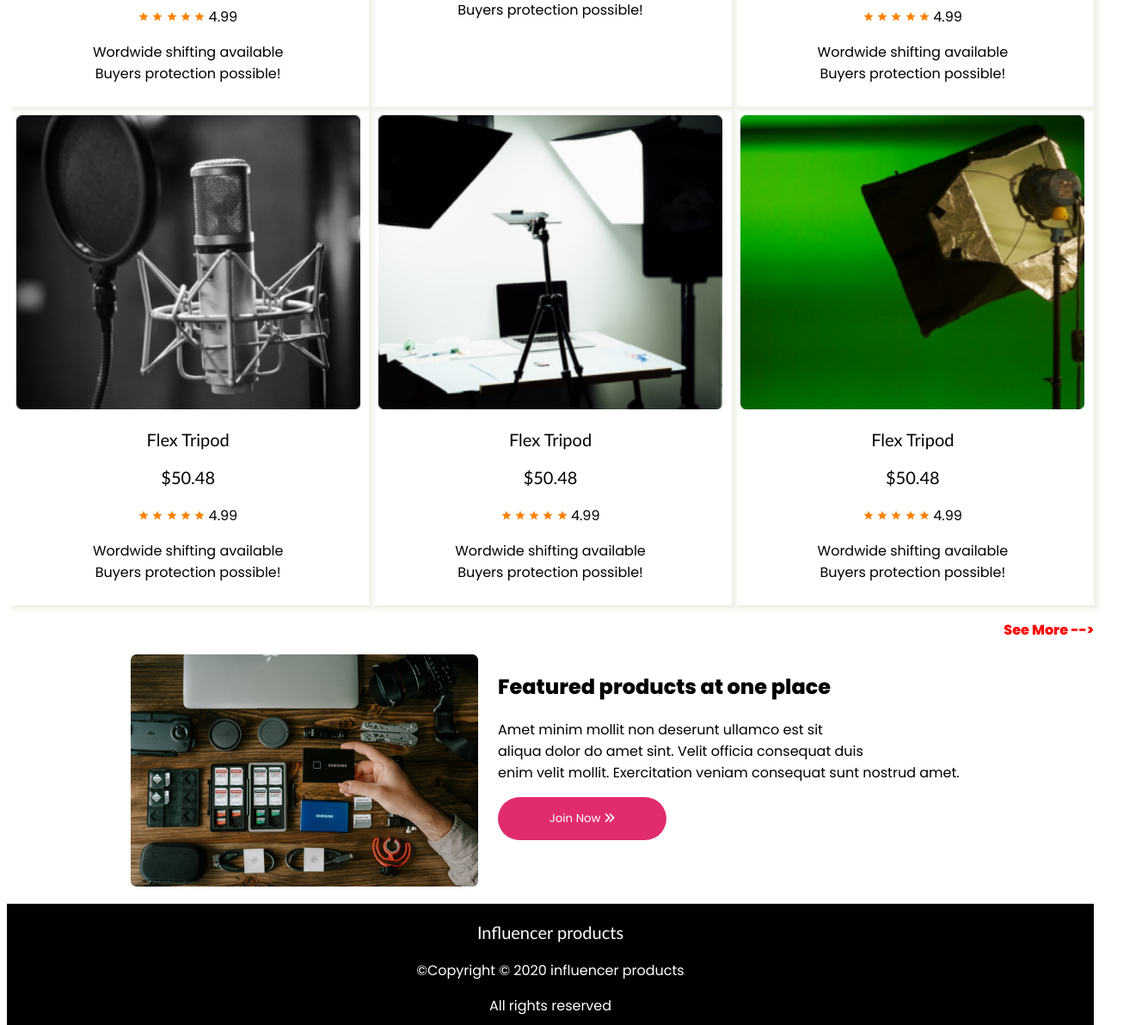
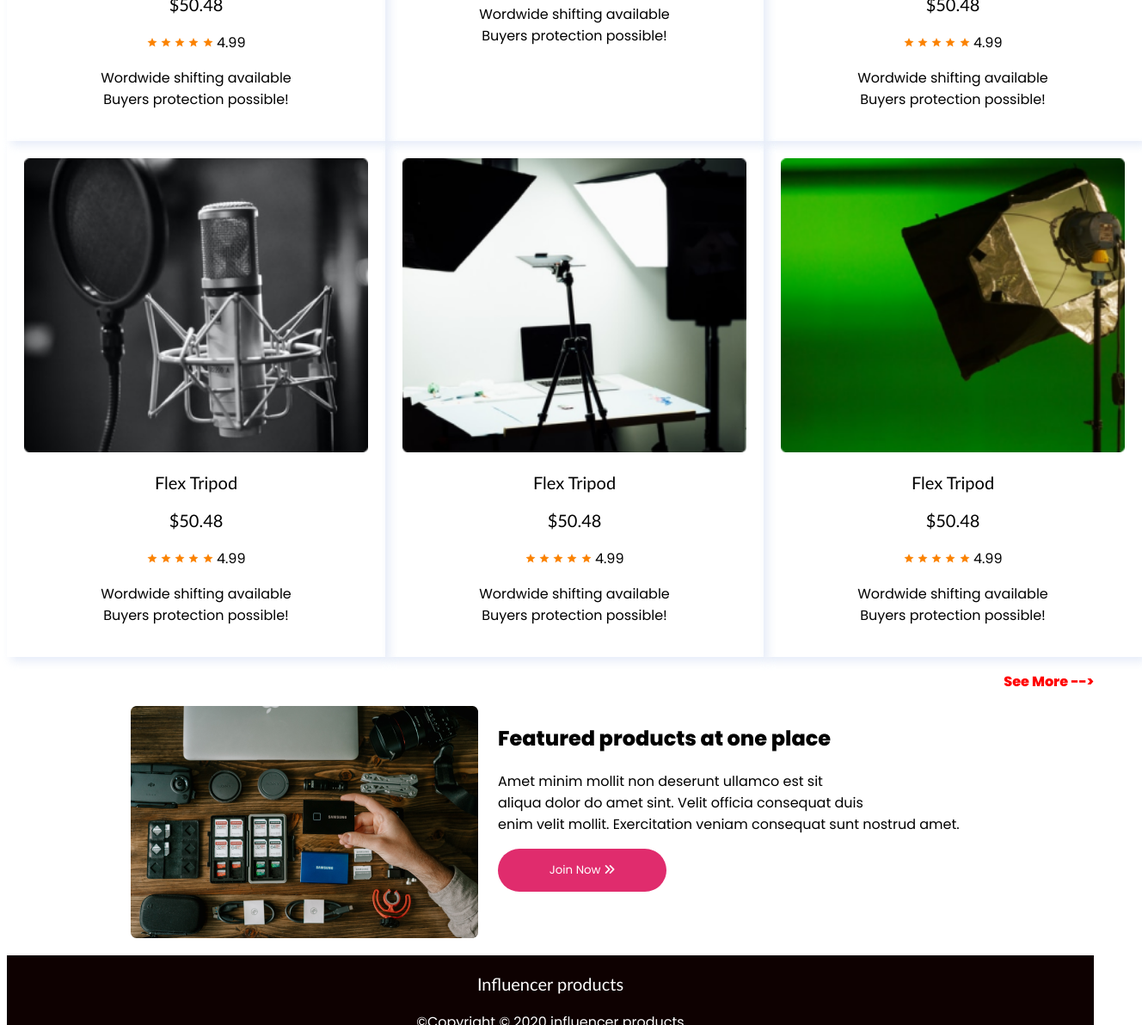
Before and after one commit to hafizit0754/influencer-gear-1, a plain HTML site: page index.html in a window 1280 px wide. Shown: the part 2030-3222 px from the top of the page at 86% size, 1328 px wide, since content can reach past the window. Drawn offline with Linux system fonts and the light colour scheme.

Commit message:
finalaaa

```diff
--- a/style.css
+++ b/style.css
@@ -16,7 +16,9 @@
     width: 24px;
     height: 24px;
 }
-
+.icon:hover{
+    cursor: pointer;
+}
 nav {
     display: flex;
     justify-content: space-between;
@@ -117,8 +119,8 @@ li:hover{
 }
 
 .card-container>div {
-    box-shadow: 5px 5px 5px rgb(237, 241, 230);
-    padding: 10px;
+    box-shadow: 5px 5px 10px rgba(179, 196, 235, 0.331);
+    padding: 20px;
     text-align: center;
 
 }
@@ -151,8 +153,8 @@ h4 {
 
 /* footer section */
 footer {
-
-background-color: black;
+max-width: 100%;
+background-color: rgb(14, 1, 1);
 color: white;
 text-align: center;
 margin-top: 10px;
```
Also changed, not shown: index.html (+0 -1 lines).
